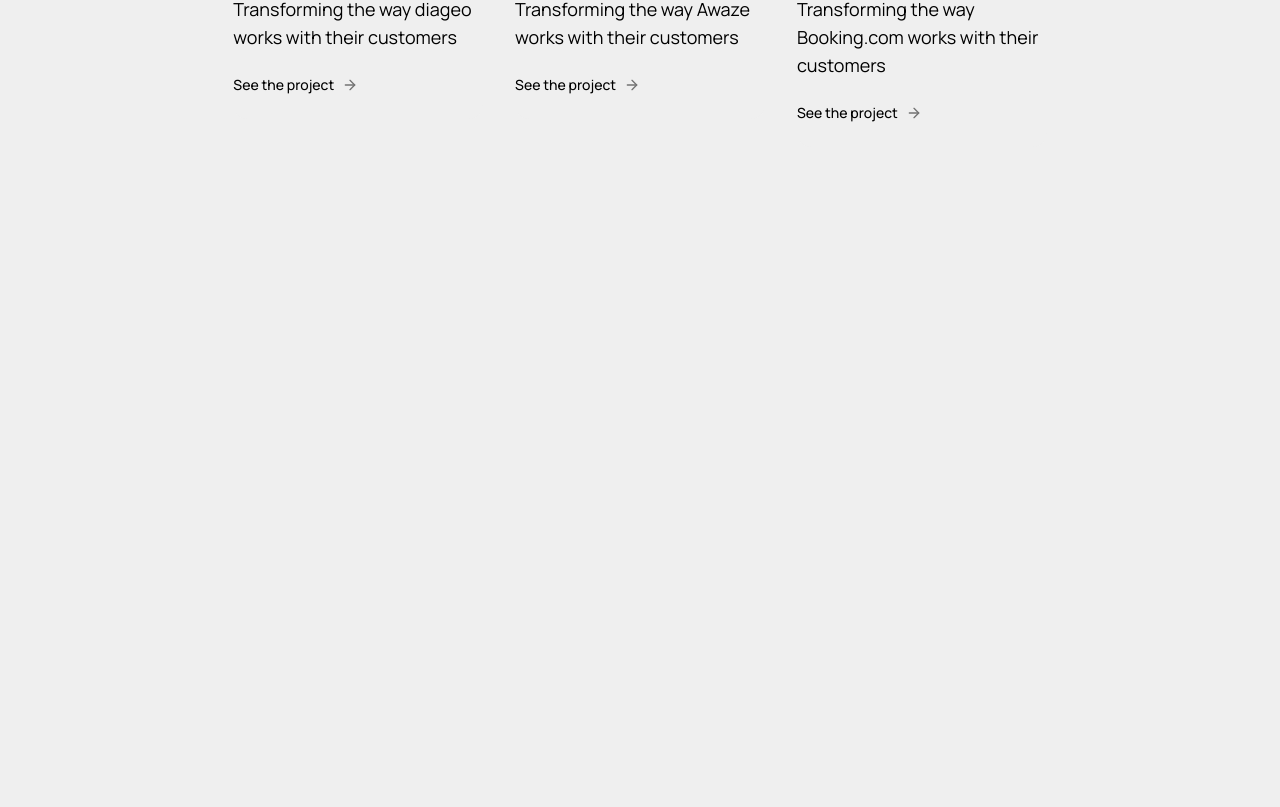
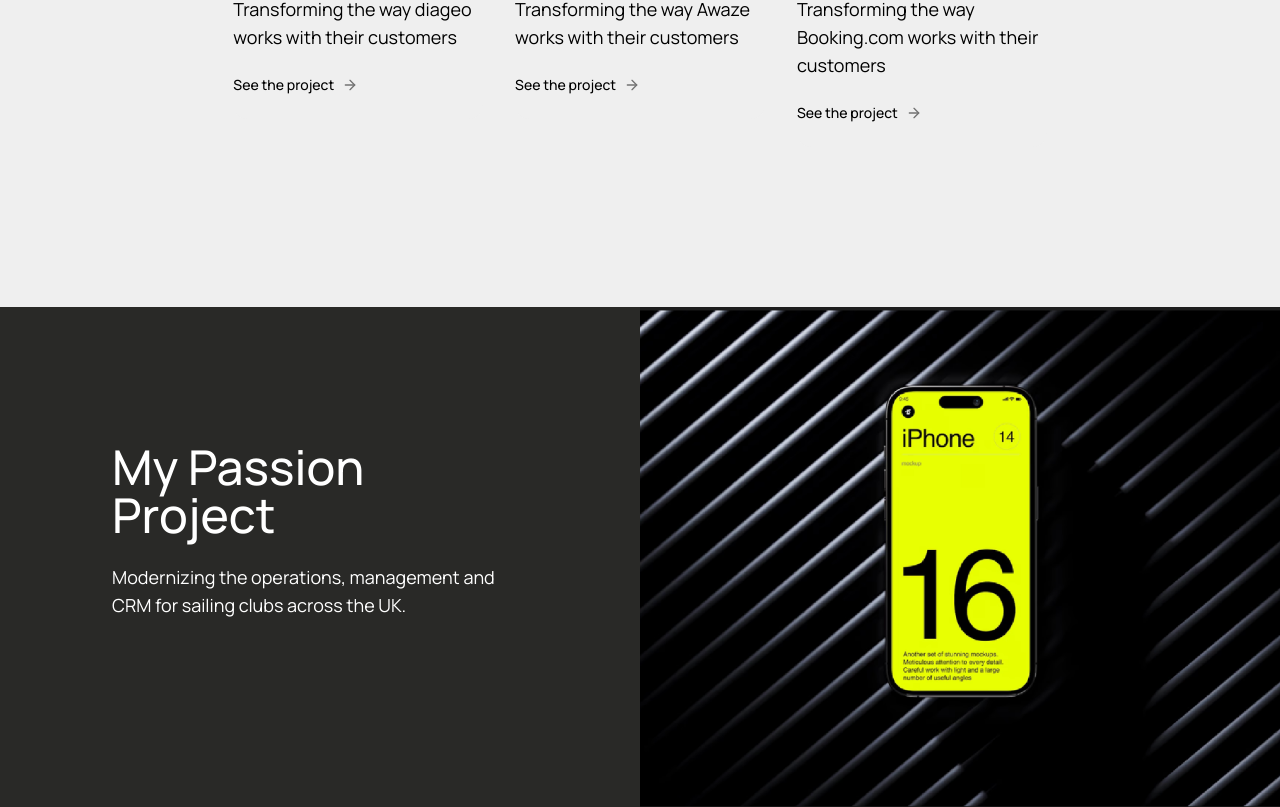
Before and after one commit to Lewis-Kett/dev-blog, a Next.js app: page / in a window 1280 px wide. Shown: the part 3014-3821 px from the top of the page. Before the commit the page ends 3321 px from the top, so only its background shows below. Built offline with nearby package versions, Linux system fonts and the light colour scheme.

Commit message:
adds passion project section

```diff
--- a/src/app/page.tsx
+++ b/src/app/page.tsx
@@ -1,6 +1,6 @@
 import { Hero } from '@/components/custom/hero'
 import { HomeCarousel } from '@/components/custom/carousel'
-import { Projects } from '@/components/custom/projects'
+import { Projects, PassionProject } from '@/components/custom/projects'
 
 export default function Home() {
   return (
@@ -8,6 +8,7 @@
       <Hero />
       <HomeCarousel />
       <Projects />
+      <PassionProject />
     </main>
   )
 }
--- a/src/components/custom/projects/index.tsx
+++ b/src/components/custom/projects/index.tsx
@@ -1,4 +1,5 @@
 import { Projects } from './projects'
 import { ProjectCard } from './project-card'
+import { PassionProject } from './passion-project'
 
-export { Projects, ProjectCard }
+export { Projects, ProjectCard, PassionProject }
--- /dev/null
+++ b/src/components/custom/projects/passion-project.tsx
@@ -0,0 +1,43 @@
+import Link from 'next/link'
+import Image from 'next/image'
+
+export const PassionProject = () => {
+  return (
+    <Link href="./projects/saily" className="group">
+      <section className="flex flex-col bg-[#292927] md:flex-row md:items-center">
+        <div className="relative h-[500px] w-full overflow-hidden md:order-1 md:basis-1/2">
+          <Image
+            src="/placeholder-5.jpg"
+            alt="Passion project thumbnail"
+            fill
+            className="object-cover transition-transform duration-300 group-hover:scale-105"
+          />
+        </div>
+        <div className="px-8 py-12 text-white md:flex md:basis-1/2 md:justify-end md:px-10 lg:px-28">
+          <div className="flex flex-col gap-6">
+            <h1 className="text-3xl font-medium md:text-5xl">My Passion Project</h1>
+            <p className="text-lg">Modernizing the operations, management and CRM for sailing clubs across the UK.</p>
+            <div className="text-muted-foreground flex items-center text-sm transition-all duration-300 group-hover:opacity-100 md:opacity-0">
+              <span className="font-medium text-white md:text-lg md:font-medium">See the project</span>
+              <svg
+                xmlns="http://www.w3.org/2000/svg"
+                width="16"
+                height="16"
+                viewBox="0 0 24 24"
+                fill="none"
+                stroke="white"
+                strokeWidth="2"
+                strokeLinecap="round"
+                strokeLinejoin="round"
+                className="ml-2"
+              >
+                <path d="M5 12h14" />
+                <path d="m12 5 7 7-7 7" />
+              </svg>
+            </div>
+          </div>
+        </div>
+      </section>
+    </Link>
+  )
+}
```
